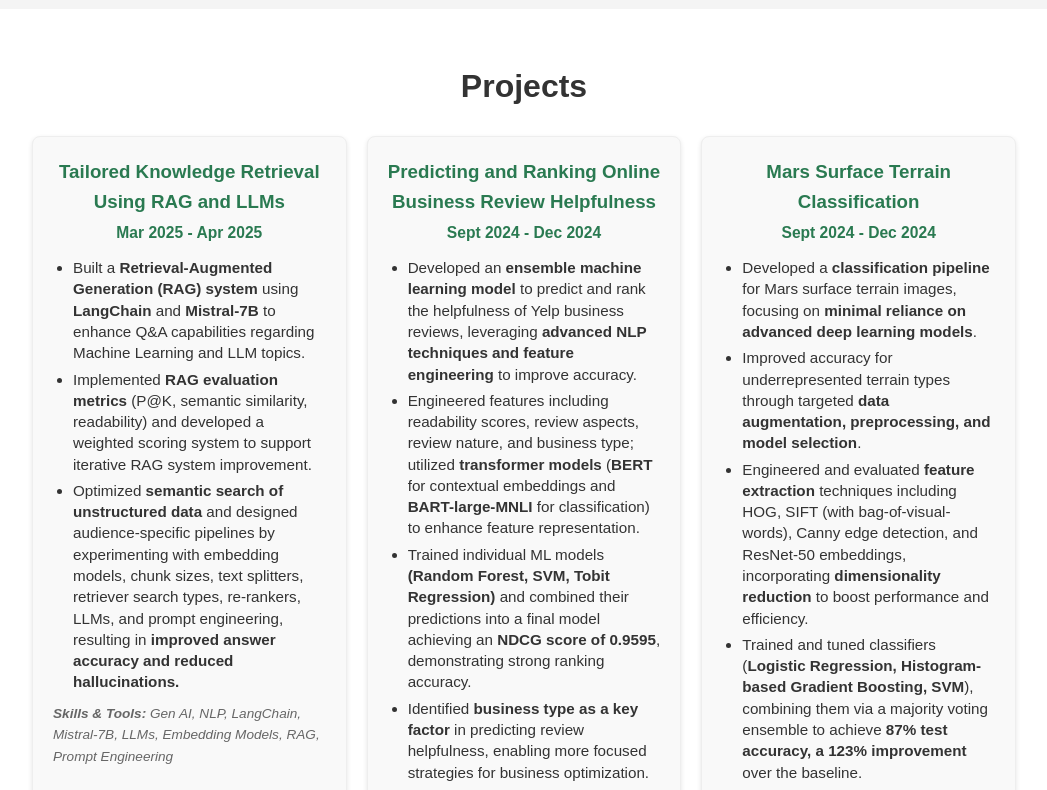
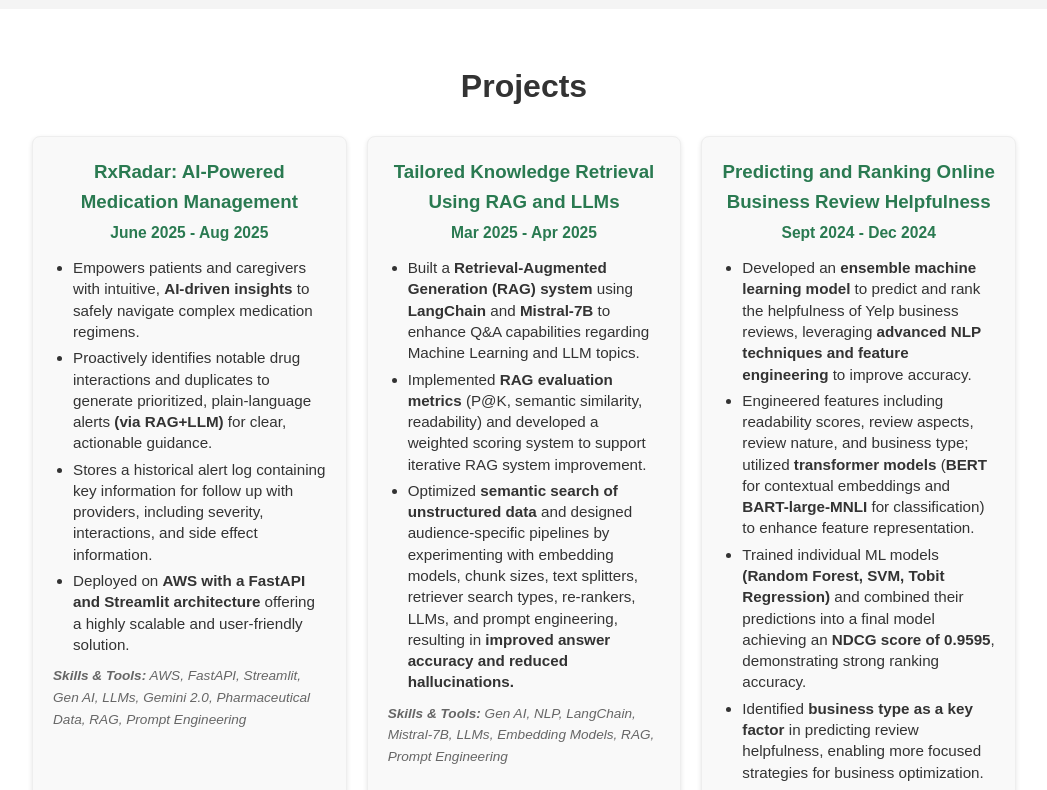
Before and after one commit to kchowp/kchowp.github.io, a plain HTML site: page index.html in a window 1280 px wide. Shown: the part 2360-3150 px from the top of the page, without its empty margins (116-1163 px from the left). Drawn offline with Linux system fonts and the light colour scheme.

Commit message:
adding new project capstone

```diff
--- a/index.html
+++ b/index.html
@@ -93,6 +93,22 @@
             <div class="container">
                 <h2>Projects</h2>
                 <div class="project-grid">
+
+                    <div class="project-card">
+                        <h3>RxRadar: AI-Powered Medication Management<br><small>June 2025 - Aug 2025</small></h3>
+                        <ul>
+                            <li>Empowers patients and caregivers with intuitive, <strong>AI-driven insights</strong> to safely navigate complex medication regimens.</li>
+                            <li>Proactively identifies notable drug interactions and duplicates to generate prioritized, plain-language alerts <strong>(via RAG+LLM)</strong> for clear, actionable guidance.</li>
+                            <li>Stores a historical alert log containing key information for follow up with providers, including severity, interactions, and side effect information.</li>
+                            <li>Deployed on <strong>AWS with a FastAPI and Streamlit architecture</strong> offering a highly scalable and user-friendly solution.</li>
+                        </ul>
+                        <p class="tools"><strong>Skills & Tools:</strong> AWS, FastAPI, Streamlit, Gen AI, LLMs, Gemini 2.0, Pharmaceutical Data, RAG, Prompt Engineering</p>
+                        <a href="http://kchowp.github.io/rxradar"
+                            target="_blank"
+                            rel="noopener noreferrer"
+                            aria-label="View Project: RxRadar: AI-Powered Medication Management"
+                            class="card-overlay-link"></a>
+                    </div>
 
                     <div class="project-card">
                         <h3>Tailored Knowledge Retrieval Using RAG and LLMs<br><small>Mar 2025 - Apr 2025</small></h3>
```
